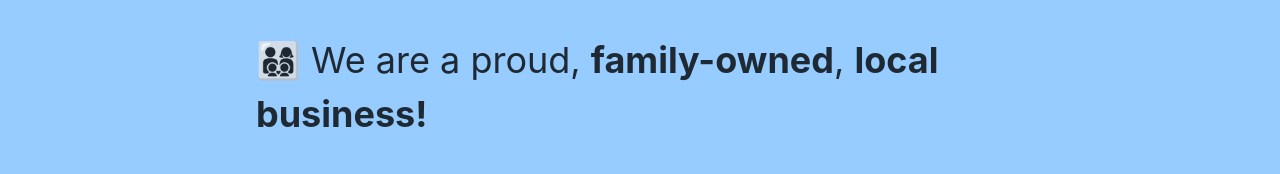
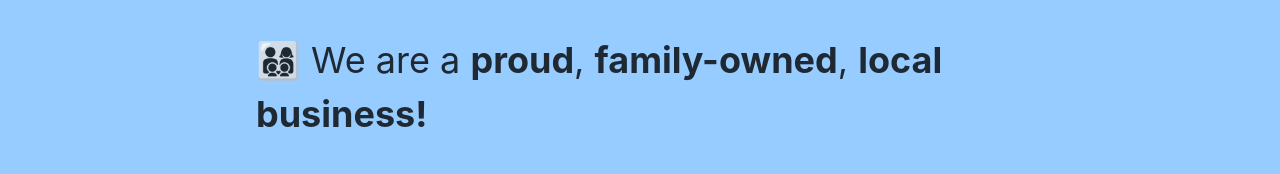
Before and after one commit to qualitywaterandice/qualitywaterandice.github.io, a plain HTML site: page index.html in a window 1280 px wide. Shown: the part 556-730 px from the top of the page. Drawn offline with nearby package versions, Linux system fonts and the light colour scheme.

Commit message:
Bolding the word proud

```diff
--- a/index.html
+++ b/index.html
@@ -66,7 +66,7 @@
                 water, ice, and other essential products to the <strong>Pomona</strong> and <strong>Inland
                     Empire</strong> communities.
             </p>
-            <p class="f3 f2-m f2-ns lh-copy">👨‍👩‍👦‍👦 We are a proud, <strong>family-owned</strong>, <strong>local
+            <p class="f3 f2-m f2-ns lh-copy">👨‍👩‍👦‍👦 We are a <strong>proud</strong>, <strong>family-owned</strong>, <strong>local
                     business!</strong></p>
 
             <p class="f3 f2-m f2-ns lh-copy">🤩 Customers rave about our <strong>unique</strong> and
```
